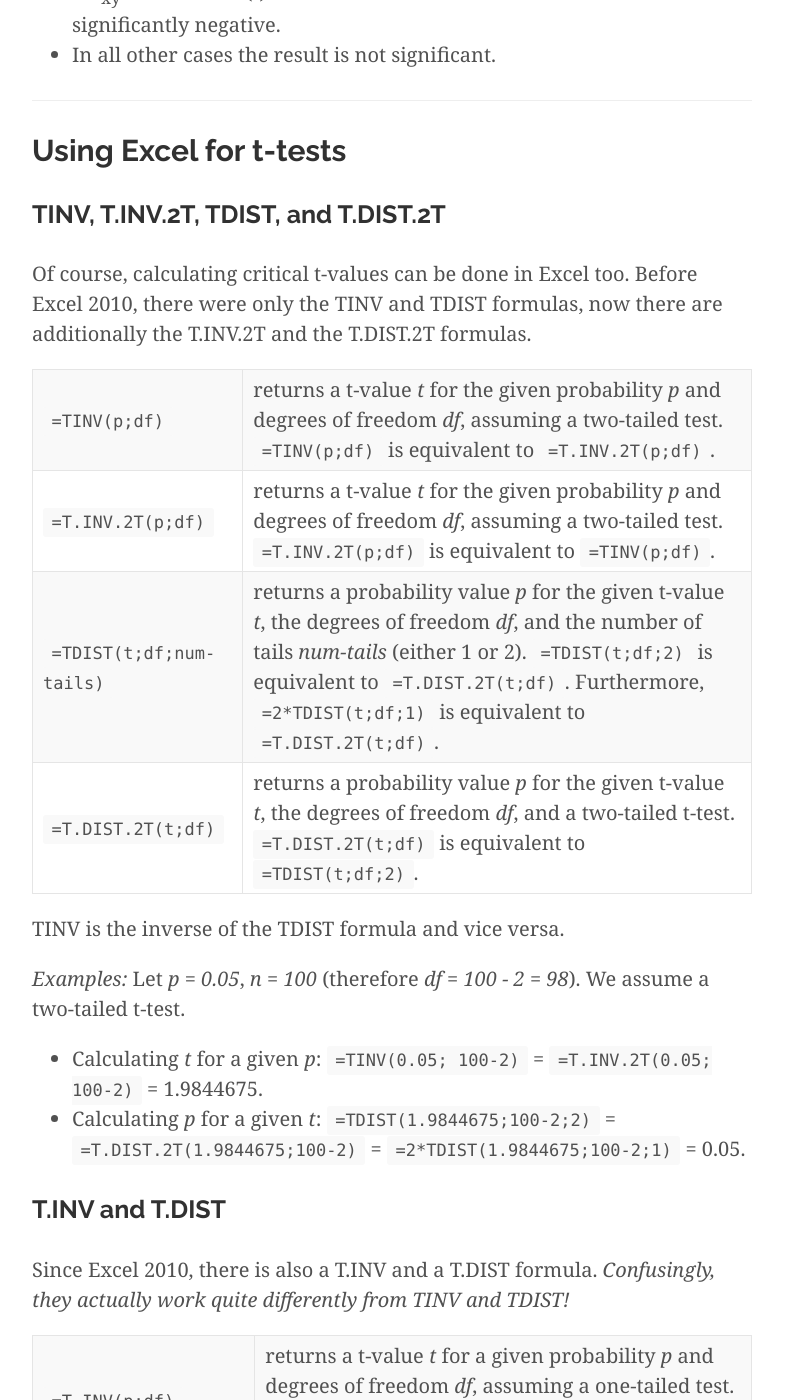
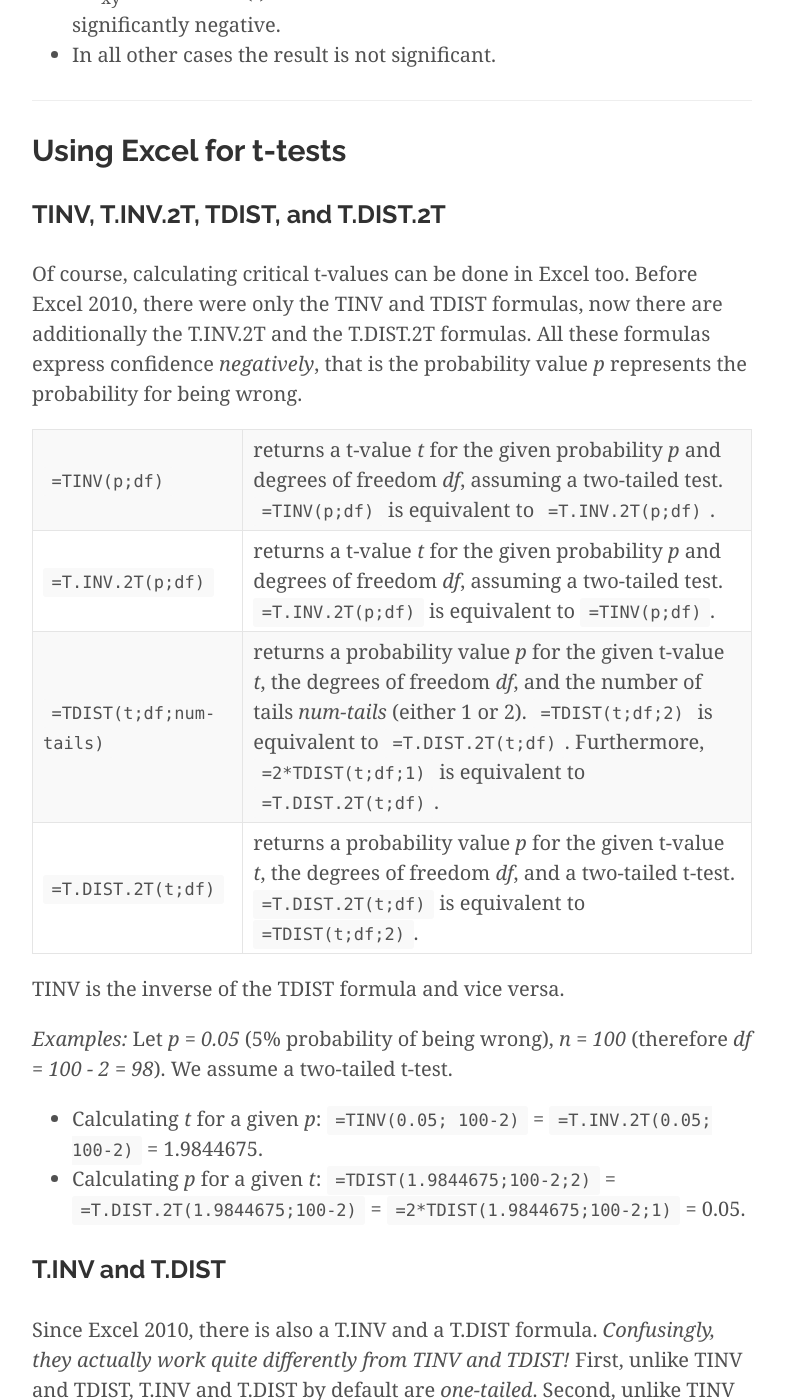
Before and after one commit to fabian-kostadinov/fabian-kostadinov.github.io, a Jekyll site: the page built from _posts/2014-10-30-significance-testing-of-pearson-correlations-in-excel.md, in a window 1280 px wide and 1400 px high, scrolled down 4052 px. Shown: the whole window, without its empty margins (248-1034 px from the left). Built offline with Jekyll 4.4.1, drawn with Linux system fonts in a browser that asks for light colours; nearby versions of some CDN libraries; Markdown is read by kramdown in place of the engine named in the settings; comment, search, counter and statistics services are not loaded; some of the changed text lies outside the part shown.

Commit message:
Updated last post

```diff
--- a/_config.yml
+++ b/_config.yml
@@ -18,6 +18,7 @@ author:
 
 excerpt_separator: <!--more-->
 
+exclude:          [_ignore]
 
 # Don't forget to add these to sitemap.xml
 pages_list:
--- a/_posts/2014-10-30-significance-testing-of-pearson-correlations-in-excel.md
+++ b/_posts/2014-10-30-significance-testing-of-pearson-correlations-in-excel.md
@@ -64,7 +64,7 @@ We now have all information needed to perform the significance test. i) We have
 ## Using Excel for t-tests
 
 ### TINV, T.INV.2T, TDIST, and T.DIST.2T
-Of course, calculating critical t-values can be done in Excel too. Before Excel 2010, there were only the TINV and TDIST formulas, now there are additionally the T.INV.2T and the T.DIST.2T formulas.
+Of course, calculating critical t-values can be done in Excel too. Before Excel 2010, there were only the TINV and TDIST formulas, now there are additionally the T.INV.2T and the T.DIST.2T formulas. All these formulas express confidence _negatively_, that is the probability value _p_ represents the probability for being wrong.
 
 <table>
   <tr>
@@ -87,13 +87,13 @@ Of course, calculating critical t-values can be done in Excel too. Before Excel
 
 TINV is the inverse of the TDIST formula and vice versa.
 
-_Examples:_ Let _p = 0.05_, _n = 100_ (therefore _df = 100 - 2 = 98_). We assume a two-tailed t-test.
+_Examples:_ Let _p = 0.05_ (5% probability of being wrong), _n = 100_ (therefore _df = 100 - 2 = 98_). We assume a two-tailed t-test.
 
 * Calculating _t_ for a given _p_: <code>=TINV(0.05; 100-2)</code> = <code>=T.INV.2T(0.05; 100-2)</code> = 1.9844675.
 * Calculating _p_ for a given _t_: <code>=TDIST(1.9844675;100-2;2)</code> = <code>=T.DIST.2T(1.9844675;100-2)</code> = <code>=2*TDIST(1.9844675;100-2;1)</code> = 0.05.
 
 ### T.INV and T.DIST
-Since Excel 2010, there is also a T.INV and a T.DIST formula. _Confusingly, they actually work quite differently from TINV and TDIST!_
+Since Excel 2010, there is also a T.INV and a T.DIST formula. _Confusingly, they actually work quite differently from TINV and TDIST!_ First, unlike TINV and TDIST, T.INV and T.DIST by default are _one-tailed_. Second, unlike TINV and TDIST, T.INV and T.DIST actually express confidence _positively_, that is the probability value _p_ represents the degree of certainty.
 
 <table>
   <tr>
@@ -105,3 +105,8 @@ Since Excel 2010, there is also a T.INV and a T.DIST formula. _Confusingly, they
     <td>returns a probability value <i>p</i> for the given t-value <i>t</i>, the degrees of freedom <i>df</i>, assuming a one-tailed t-test. <code>=2*(1-T.DIST(p;df;true))</code> is equivalent to <code>=TDIST(p;df;2)</code>. Furthermore, <code>=1-T.DIST(p;df;true)</code> is equivalent to <code>=TDIST(p;df;1)</code>.</td>
   </tr>
 </table>
+
+_Examples:_ Let _p = 0.05_ (5% probability of being wrong), _n = 100_ (therefore _df = 100 - 2 = 98_). We assume a two-tailed t-test.
+
+* Calculating _t_ for a given _p_: <code>=T.INV(1-0.05/2;98)</code> = <code>=TINV(0.05;98)</code> = 1.9844675.
+* Calculating _p_ for a given _t_: <code>=2*(1-T.DIST(1.9844675;98;true))</code> = <code>=TDIST(1.9844675;98)</code> = 0.05;
```
Also changed, not shown: 1 other file.
